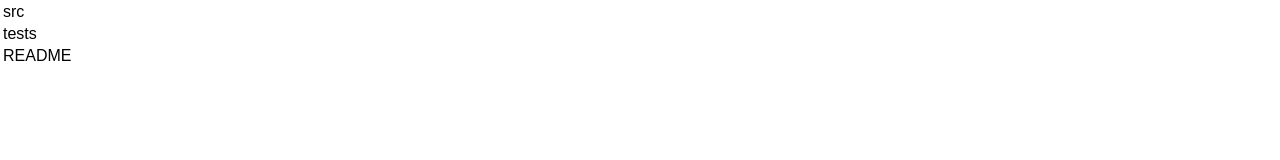
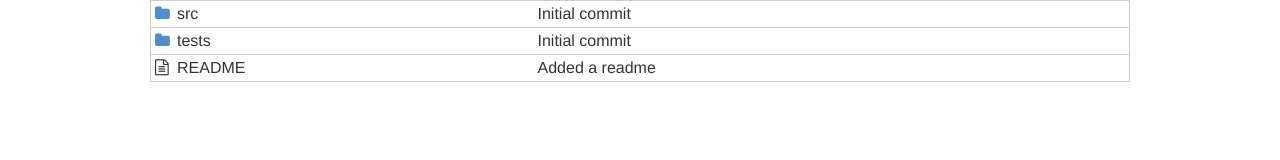
Before and after one commit to daverydan/github-file-list, a React app: page / in a window 1280 px wide. Built offline with nearby package versions, Linux system fonts and the light colour scheme.

Commit message:
FileListItem child components FileIcon, CommitMessage & getFileName()

```diff
--- a/src/index.css
+++ b/src/index.css
@@ -3,3 +3,34 @@ body {
   padding: 0;
   font-family: sans-serif;
 }
+
+.file-list {
+  font-family: Helvetica, sans-serif;
+  width: 980px;
+  color: #333;
+  margin: 0 auto;
+  border: 1px solid #ccc;
+  border-collapse: collapse;
+}
+.file-list td {
+  border-top: 1px solid #ccc;
+}
+.file-name {
+  padding: 4px;
+  max-width: 180px;
+}
+
+.file-icon {
+  width: 17px;
+  padding-left: 4px;
+}
+
+.file-icon .fa-folder {
+  color: #508FCA;
+}
+
+.commit-message {
+  max-width: 442px;
+  padding-left: 10px;
+  overflow: hidden;
+}
--- a/src/index.js
+++ b/src/index.js
@@ -5,18 +5,54 @@ import './index.css';
 
 const FileList = ({files}) => (
   <table className="file-list">
-    <tbody>
-      {files.map(file => (
-          <tr className="file-list-item" key={file.id}>
-            <td className="file-name">{file.name}</td>
-          </tr>
-        ))}
+    <tbody>{/* JavaScript goes between { } */}
+      { files.map( file => <FileListItem key={file.id} file={file} /> ) }
     </tbody>
   </table>
 );
-
 FileList.propTypes = {
   files: PropTypes.array
+};
+
+const FileListItem = ({file}) => (
+  <tr className="file-list-item">
+    {getFileName(file)}
+    <CommitMessage commit={file.latestCommit} />
+  </tr>
+);
+FileListItem.propTypes = {
+  file: PropTypes.object.isRequired
+};
+
+function getFileName(file) {
+  return [
+    <FileIcon file={file} key={0}/>,
+    <td className="file-name" key={1}>{file.name}</td>
+  ];
+}
+
+function FileIcon({ file }) {
+  let icon = 'fa-file-text-o';
+  if(file.type === 'folder') {
+    icon = 'fa-folder';
+  }
+  return (
+    <td className="file-icon">
+      <i className={`fa ${icon}`}/>
+    </td>
+  );
+}
+FileIcon.propTypes = {
+  file: PropTypes.object.isRequired
+};
+
+const CommitMessage = ({commit}) => (
+  <td className="commit-message">
+    {commit.message}
+  </td>
+);
+CommitMessage.propTypes = {
+  commit: PropTypes.object.isRequired
 };
 
 const testFiles = [
```
